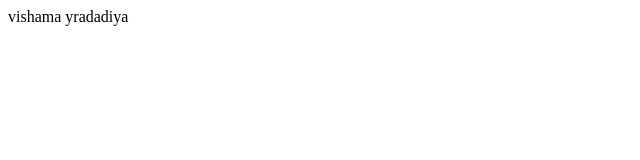
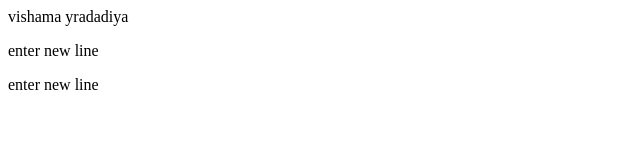
Before and after one commit to vishamay123/vishamay, a plain HTML site: page index.html in a window 1280 px wide. Shown: the whole page, without its empty margins (0-640 px from the left). Drawn offline with Linux system fonts and the light colour scheme.

Commit message:
new two line

```diff
--- a/index.html
+++ b/index.html
@@ -1 +1,3 @@
 <p>vishama yradadiya </p>
+<p>enter new line</p>
+<p>enter new line</p>
```
